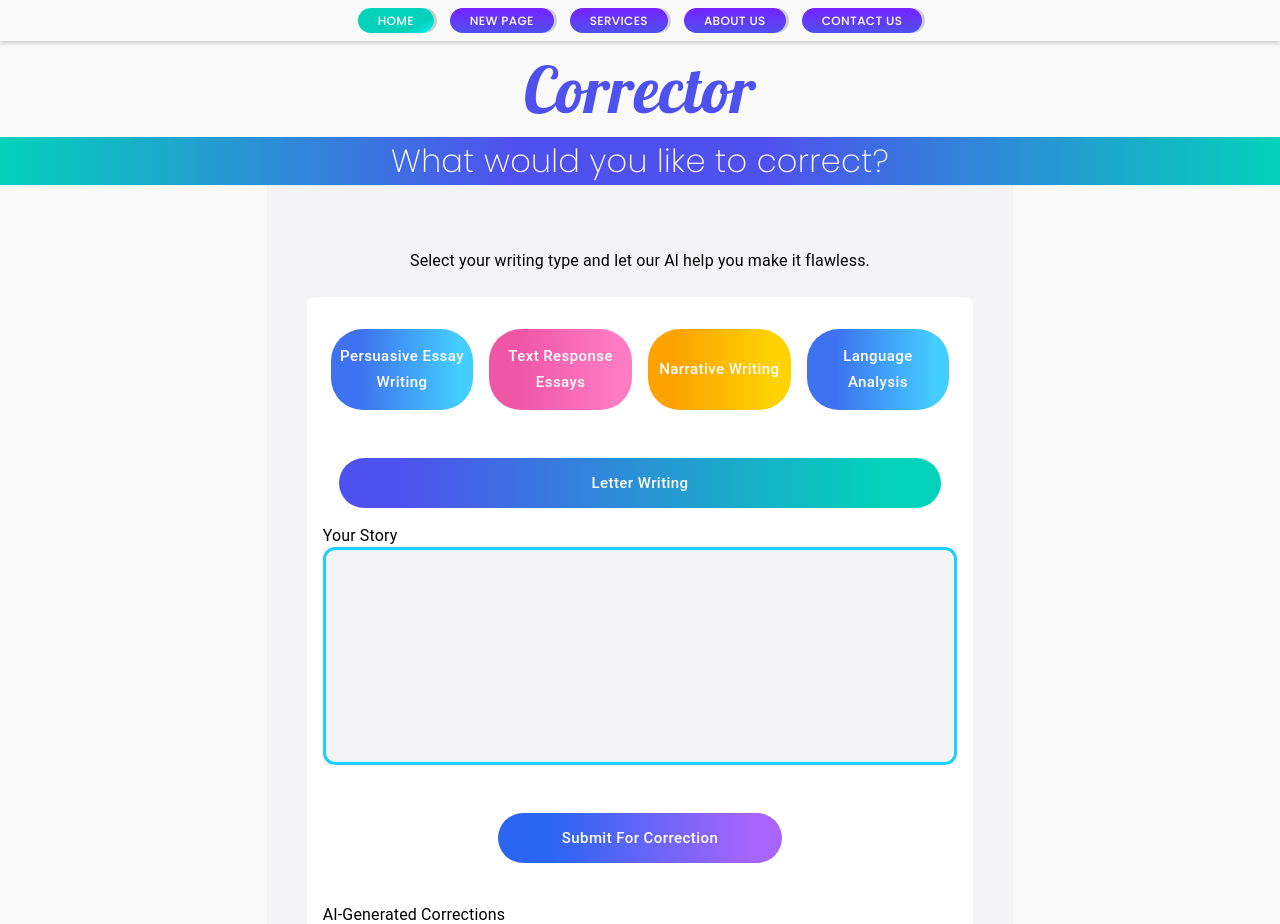
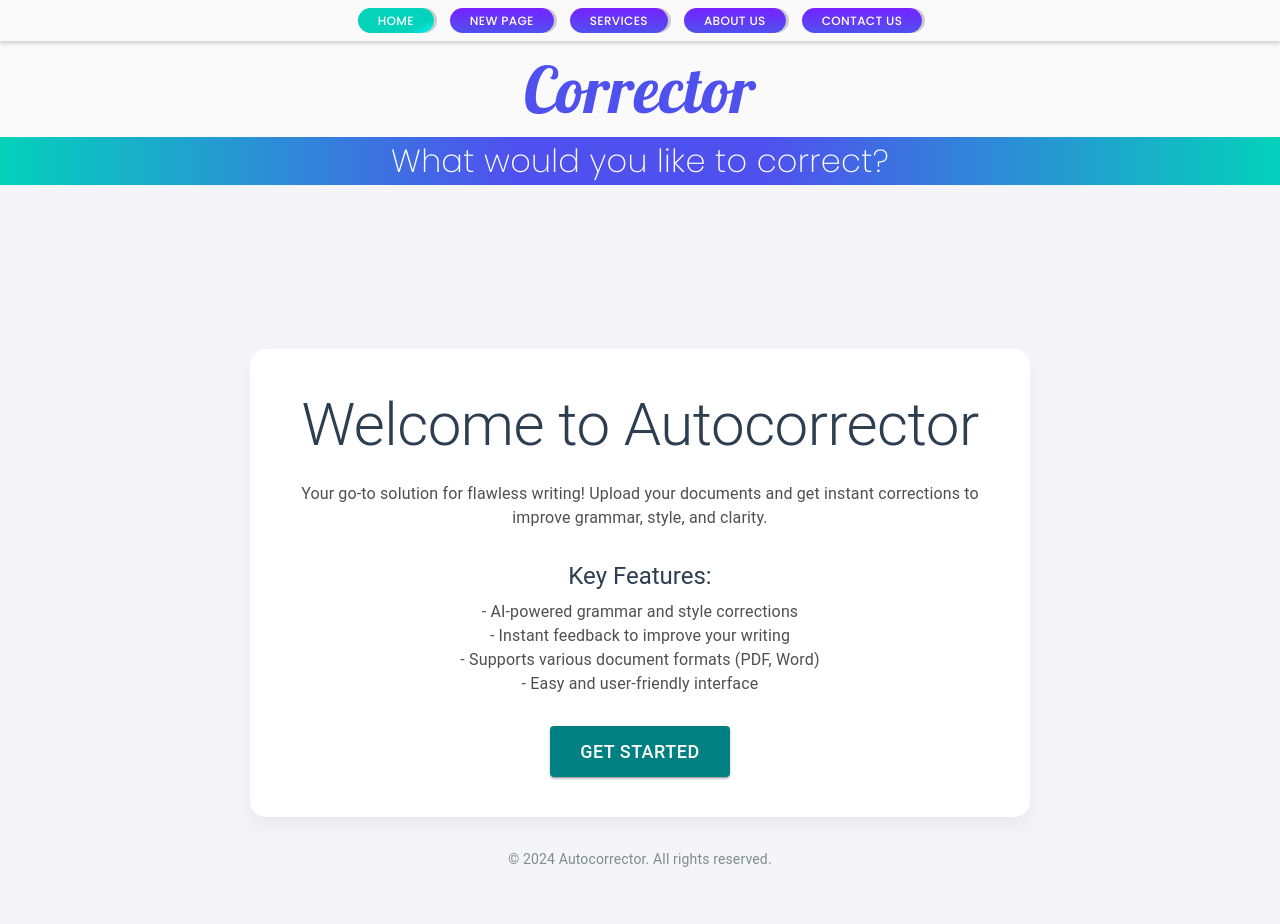
Before and after one commit to CeeeTech/Autocorrect, a React (Create React App) app in the folder client/: page / in a window 1280 px wide. Shown: the top 924 px of the page. Built offline with nearby package versions, Linux system fonts and the light colour scheme.

Commit message:
temp home

```diff
--- a/client/src/views/pages/Home.jsx
+++ b/client/src/views/pages/Home.jsx
@@ -1,252 +1,76 @@
-import { Button, Box, Grid, TextField, Typography } from '@mui/material';
+import { Button, Box, Typography } from '@mui/material';
 
-export default function Home() {
+export default function LandingPage() {
     return (
-        <div>
-            <Box sx={{
-                background:'#FAFAFA '
-            }}>
-            <Grid
-                container
-                justifyContent="center"
-                xs={12}
-                md={10}
-                lg={7}
+        <Box
+            sx={{
+                minHeight: '100vh',
+                display: 'flex',
+                alignItems: 'center',
+                justifyContent: 'center',
+                flexDirection: 'column',
+                backgroundColor: '#f4f4f9', // Soft light gray background
+                padding: 3,
+                textAlign: 'center',
+                color: '#333', // Dark gray for text
+            }}
+        >
+            <Box
                 sx={{
-                    background:'#f4f4f6',
-                    margin:'auto',
-                    padding:5
+                    maxWidth: '700px',
+                    backgroundColor: '#ffffff', // Pure white content box
+                    borderRadius: 4,
+                    boxShadow: '0 10px 20px rgba(0, 0, 0, 0.05)', // Light shadow for subtle effect
+                    padding: 5,
+                    transition: 'transform 0.3s ease-in-out',
+                    '&:hover': {
+                        transform: 'scale(1.02)',
+                    },
                 }}
             >
-                <Typography mt={3}>
-                    Select your writing type and let our Al help you make it flawless.
+                <Typography variant="h2" gutterBottom sx={{ color: '#2c3e50' }}>
+                    Welcome to Autocorrector
                 </Typography>
-                <Grid
-                    container
-                    mt={3}
-                    padding={2}
-                    borderRadius={2}
+                <Typography variant="body1" color="textSecondary" paragraph sx={{ color: '#4f4f4f' }}>
+                    Your go-to solution for flawless writing! Upload your documents and get instant corrections to improve grammar, style, and clarity.
+                </Typography>
+
+                <Box sx={{ margin: '30px 0' }}>
+                    <Typography variant="h5" gutterBottom sx={{ color: '#2c3e50' }}>
+                        Key Features:
+                    </Typography>
+                    <Typography variant="body1" paragraph sx={{ color: '#4f4f4f' }}>
+                        - AI-powered grammar and style corrections<br />
+                        - Instant feedback to improve your writing<br />
+                        - Supports various document formats (PDF, Word)<br />
+                        - Easy and user-friendly interface
+                    </Typography>
+                </Box>
+
+                <Button
+                    variant="contained"
+                    color="primary"
+                    size="large"
+                    onClick={() => window.location.href = '/new-page'}
                     sx={{
-                        background: 'white',
+                        padding: '10px 30px',
+                        fontSize: '18px',
+                        backgroundColor: '#008080', // Teal as a primary accent color
+                        '&:hover': {
+                            backgroundColor: '#006666', // Darker teal on hover
+                        },
                     }}
                 >
-                    <Grid
-                        container
-                        mt={2}
-                        justifyContent="center"
-                        alignItems="stretch"
-                        direction={'row'}
-                    >
-                        <Grid
-                            item
-                            lg={3}
-                            md={6}
-                            xs={12}
-                            sx={{
-                                display: 'flex',
-                                justifyContent: 'center',
-                                alignItems: 'center',
-                                marginBottom: { xs: 2, sm: 3 },
-                            }}
-                        >
-                            <Button
-                                item
-                                fullWidth
-                                sx={{
-                                    margin: 1,
-                                    fontSize:'15px',
-                                    borderRadius: 8,
-                                    color: 'white',
-                                    height: '100%',
-                                    textTransform: 'none',
-                                    background: 'linear-gradient(90deg, #3e72f0 20%, #44cdff 90%)',
-                                }}
-                            >
-                                Persuasive Essay Writing
-                            </Button>
-                        </Grid>
-                        <Grid
-                            item
-                            lg={3}
-                            md={6}
-                            xs={12}
-                            sx={{
-                                display: 'flex',
-                                justifyContent: 'center',
-                                alignItems: 'center',
-                                marginBottom: { xs: 2, sm: 3 },
-                            }}
-                        >
-                            <Button
-                                fullWidth
-                                sx={{
-                                    margin: 1,
-                                    fontSize:'15px',
-                                    borderRadius: 8,
-                                    color: 'white',
-                                    height: '100%',
-                                    textTransform: 'none',
-                                    background: 'linear-gradient(90deg, #f056a6 20%, #fe7dc2 90%)',
-                                }}
-                            >
-                                Text Response Essays
-                            </Button>
-                        </Grid>
-                        <Grid
-                            item
-                            lg={3}
-                            md={6}
-                            xs={12}
-                            sx={{
-                                display: 'flex',
-                                justifyContent: 'center',
-                                alignItems: 'center',
-                                marginBottom: { xs: 2, sm: 3 },
-                            }}
-                        >
-                            <Button
-                                fullWidth
-                                sx={{
-                                    marginTop:3,
-                                    fontSize:'15px',
-                                    margin: 1,
-                                    borderRadius: 8,
-                                    color: 'white',
-                                    height: '100%',
-                                    textTransform: 'none',
-                                    background: 'linear-gradient(90deg, #fda301 20%, #fdd402 90%)',
-                                }}
-                            >
-                                Narrative Writing
-                            </Button>
-                        </Grid>
-                        <Grid
-                            item
-                            lg={3}
-                            md={6}
-                            xs={12}
-                            sx={{
-                                display: 'flex',
-                                justifyContent: 'center',
-                                alignItems: 'center',
-                                marginBottom: { xs: 2, sm: 3 },
-                            }}
-                        >
-                            <Button
-                                fullWidth
-                                sx={{
-                                    margin: 1,
-                                    borderRadius: 8,
-                                    color: 'white',
-                                    fontSize:'15px',
-                                    height: '100%',
-                                    textTransform: 'none',
-                                    background: 'linear-gradient(90deg, #3e72f0 20%, #44cdff 90%)',
-                                }}
-                            >
-                                Language Analysis
-                            </Button>
-                        </Grid>
-                    </Grid>
+                    Get Started
+                </Button>
+            </Box>
 
-                    <Grid container xs={12} mt={1}>
-                        <Button
-                                fullWidth
-                                sx={{
-                                    padding:1.5,
-                                    margin: 2,
-                                    fontSize:'15px',
-                                    borderRadius: 10,
-                                    color: 'white',
-                                    textTransform: 'none',
-                                    background: 'linear-gradient(90deg, #4F51EE 10%, #4F51EE 10%, #04D2BB 90%)',
-                                }}
-                            >
-                                Letter Writing
-                        </Button>
-                    </Grid>
-                    <Typography>
-                        Your Story
-                    </Typography>
-                    <TextField
-                        multiline
-                        minRows={8}
-                        fullWidth
-                        sx={{
-                            '& .MuiOutlinedInput-root': {
-                                '& fieldset': {
-                                    borderColor: '#1cd1fb',
-                                    borderWidth: '3px',
-                                    borderRadius:3,
-                                },
-                                '&:hover fieldset': {
-                                    borderColor: '#1cd1fb',
-                                    borderWidth: '3px',
-                                    borderRadius:3,
-                                },
-                                '&.Mui-focused fieldset': {
-                                    borderColor: '#1cd1fb',
-                                    borderWidth: '3px',
-                                    borderRadius:3,
-                                },
-                            },
-                            background:'#f4f4f6'
-                        }}
-                    />
-                    <Grid
-                        container
-                        mt={4}
-                        justifyContent= {'center'}
-                        alignItems= {'center'}
-                    >
-                        <Button
-                            sx={{
-                                padding:1.5,
-                                margin: 2,
-                                fontSize:'15px',
-                                paddingLeft:8,
-                                paddingRight:8,
-                                borderRadius: 10,
-                                color: 'white',
-                                textTransform:'none',
-                                background: 'linear-gradient(90deg, #2c65f2 20%, #a865fd 90%)',
-                            }}
-                        >
-                            Submit For Correction
-                        </Button>
-                    </Grid>
-                    <Typography mt={3}>
-                        AI-Generated Corrections
-                    </Typography>
-                    <TextField
-                        multiline
-                        minRows={8}
-                        fullWidth
-                        sx={{
-                            '& .MuiOutlinedInput-root': {
-                                '& fieldset': {
-                                    borderColor: '#d23e69',
-                                    borderWidth: '3px',
-                                    borderRadius:3,
-                                },
-                                '&:hover fieldset': {
-                                    borderColor: '#d23e69',
-                                    borderWidth: '3px',
-                                    borderRadius:3,
-                                },
-                                '&.Mui-focused fieldset': {
-                                    borderColor: '#d23e69',
-                                    borderWidth: '3px',
-                                    borderRadius:3,
-                                },
-                            },
-                            background:'#fee5ea'
-                        }}
-                    />
-
-                </Grid>
-            </Grid>
-            </Box>
-        </div>
+            <Typography
+                variant="body2"
+                sx={{ marginTop: 4, color: '#7f8c8d' }} // Light gray text for footer
+            >
+                © 2024 Autocorrector. All rights reserved.
+            </Typography>
+        </Box>
     );
 }
```
